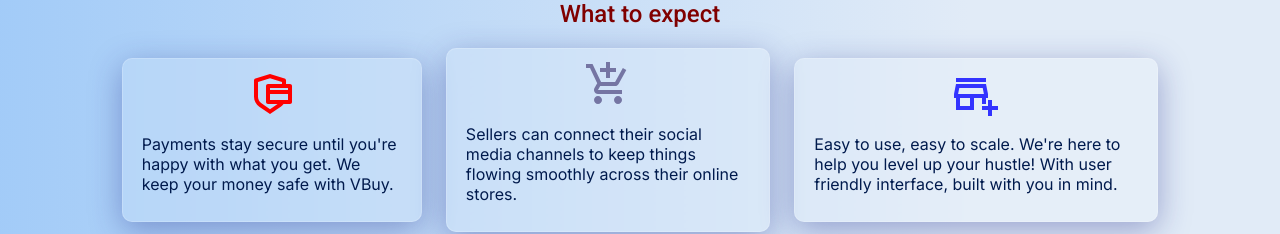
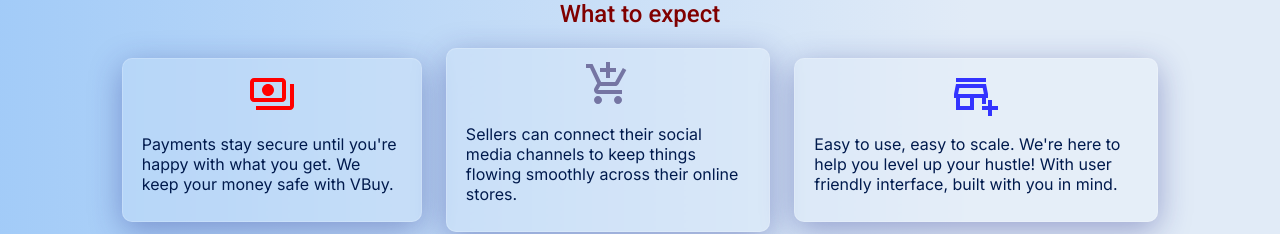
Before and after one commit to verifibuy-org/wait-list-app, a React (Create React App) app: page / in a window 1280 px wide. Shown: the part 573-807 px from the top of the page. Built offline with nearby package versions, Linux system fonts and the light colour scheme.

Commit message:
changed payment icon

```diff
--- a/src/App.js
+++ b/src/App.js
@@ -1,10 +1,11 @@
 import logo from './assets/Footer Logo.svg';
 import './App.css';
 import phoneImage from './assets/android-mobile.png'
-import { RiSecurePaymentLine } from "react-icons/ri";
+// import { RiSecurePaymentLine } from "react-icons/ri";
 // import { TbShoppingCartCog } from "react-icons/tb";
 import { MdOutlineAddBusiness } from "react-icons/md";
 import { MdOutlineAddShoppingCart } from "react-icons/md";
+import { MdOutlinePayments } from "react-icons/md";
 
 function App() {
     return (
@@ -30,7 +31,8 @@ function App() {
                         <h2>What to expect</h2>
                         <div className='cards'>
                             <div className='card'>
-                                <RiSecurePaymentLine color='#ff0000' size='3rem'/>
+                                {/* <RiSecurePaymentLine color='#ff0000' size='3rem'/> */}
+                                <MdOutlinePayments color='#ff0000' size='3rem' />
                                 <p>
                                     Payments stay secure until you're happy with what you get.
                                     We keep your money safe with VBuy.
```
